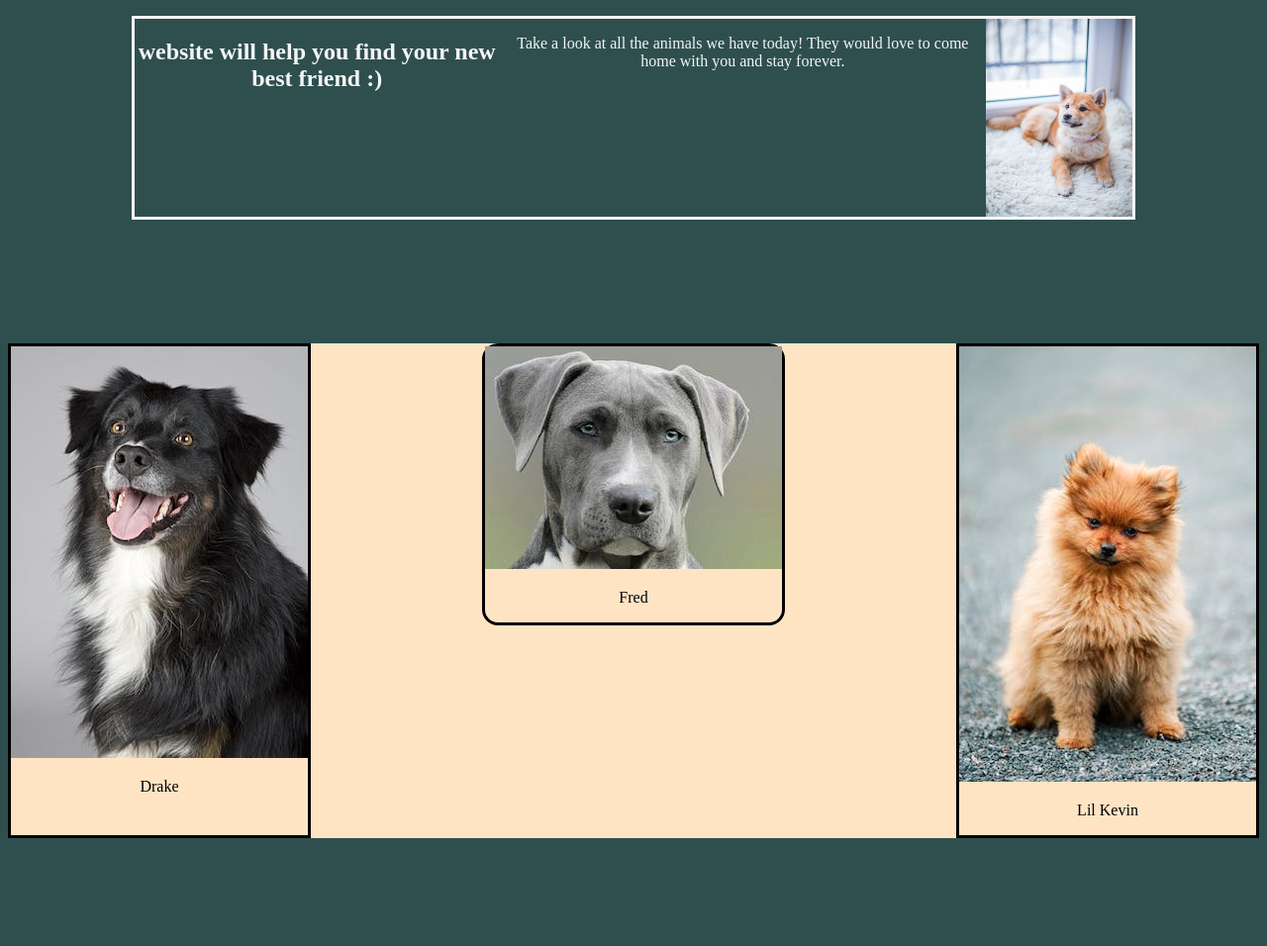
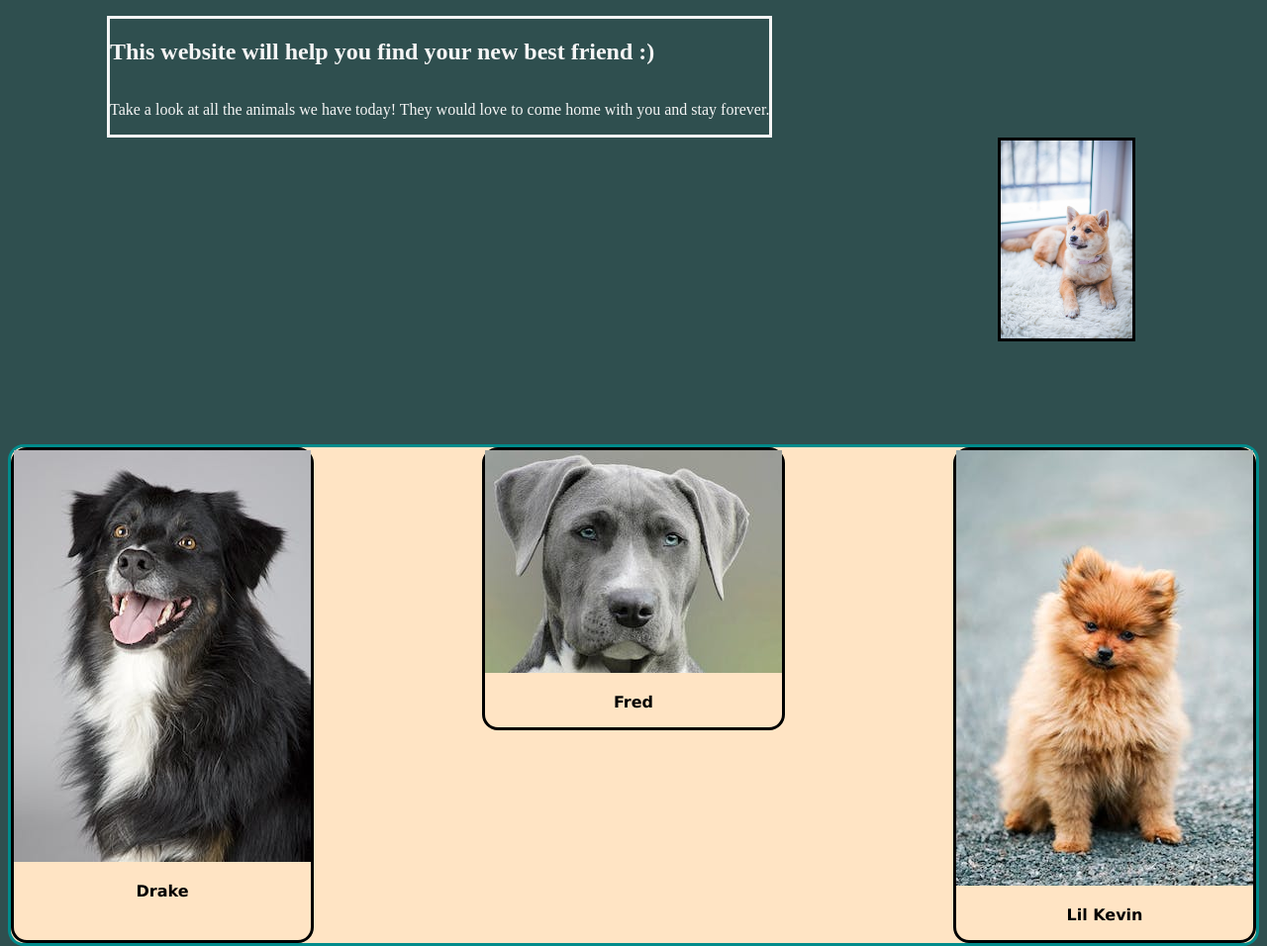
Before and after one commit to ZachBova/animal-shelter, a plain HTML site: page index.html in a window 1280 px wide. Shown: the part 160-1116 px from the top of the page at 99% size. Drawn offline with Linux system fonts and the light colour scheme.

Commit message:
add final touches to this project. Still have much to learn in the world of HTML and CSS butthis is only a foundation.

```diff
--- a/css/index.css
+++ b/css/index.css
@@ -9,6 +9,7 @@ body {background-color: darkslategray;
     margin-right: 500px;
     font-weight: bold;
 
+
 }
 
 
@@ -17,19 +18,29 @@ body {background-color: darkslategray;
 
     color: whitesmoke;
     display: flex;
+    flex-flow: column;
 
-  margin: 125px;
+  margin-top: 125px;
+  margin-left: 100px;
     border-style: solid;
-  text-align: center;
+  text-align: left;
+  width: fit-content;
+
+
 
 }
 
 
 .dog {
-    margin-left: 100 px;
+    margin-bottom: 100px;
+    border-style: solid;
    height: 200px;
    width: 200px;
-   margin-left: ;
+  flex-wrap: nowrap;
+  width: fit-content;
+  margin-left: 1000px;
+
+
 }
 
 .container {
@@ -51,6 +62,9 @@ border-style: solid;
 }
 
 .container2 {
+    border-style: solid;
+    border-color: darkcyan;
+    border-radius: 1em;
     display: flex;
     background-color: bisque;
 
@@ -63,7 +77,11 @@ justify-content: space-between;
 .dog-2 {
 
 border-style: solid;
+border-radius: 1em;
 text-align: center;
+font-weight: bold;
+font-family: Verdana, Geneva, Tahoma, sans-serif;
+
 
 }
 
@@ -73,13 +91,19 @@ border-radius: 1em;
 text-align: center;
 background-attachment: fixed;
 height: fit-content;
+font-weight: bold;
+font-family: Verdana, Geneva, Tahoma, sans-serif;
+
 
 }
 
 
 .dog-4 {
 border-style: solid;
+border-radius: 1em;
 text-align: center;
+font-weight: bold;
+font-family: Verdana, Geneva, Tahoma, sans-serif;
 }
 
 
@@ -101,3 +125,14 @@ margin-left: 400px;
 
 
 }
+
+.footer {
+    display: flex;
+    border-style: solid;
+    justify-content: center;
+    text-align: center;
+    font-style: oblique;
+    font-size: large;
+    font-weight: bold;
+    color: beige;
+}
--- a/index.html
+++ b/index.html
@@ -25,13 +25,22 @@
 <div>
 
 <Div class="second">
-    <h2>  website will help you find your new best friend :) </h2>
+
+     <strong><h2> This website will help you find your new best friend :) </h2></strong>
    <p> Take a look at all the animals we have today! They would love to come home with you and stay forever.
 </p>
 
-    <img src="./images/dog-1.jpg" class="dog">
+
 
 </Div>
+
+
+ <Div> <img src="./images/dog-1.jpg" class="dog">   </Div>
+
+
+
+
+
 
 <div class="container2">
 
@@ -63,7 +72,7 @@
 
 
 
-<div>
+<div class="footer">
 
 Sign Up
 
```
